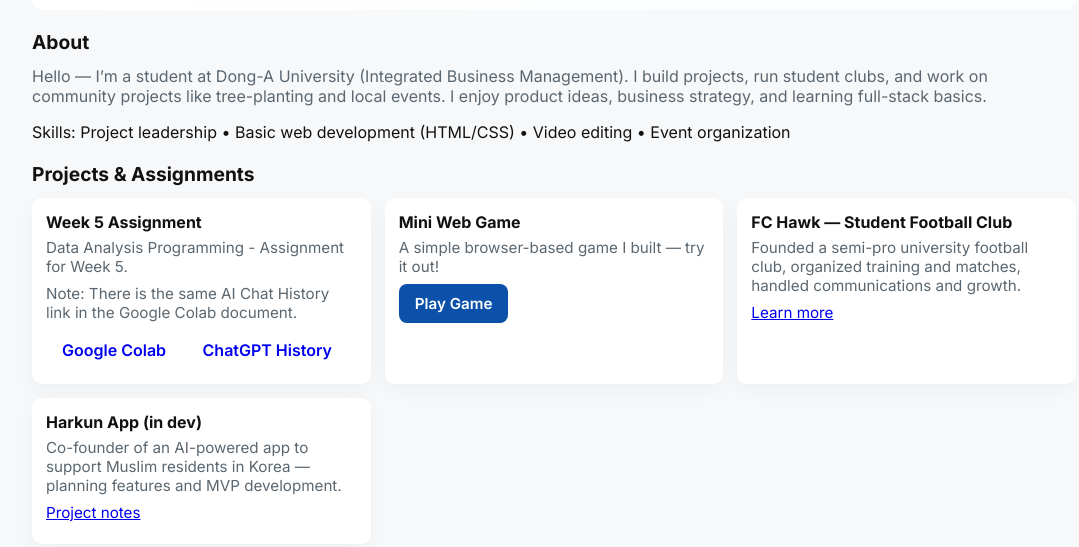
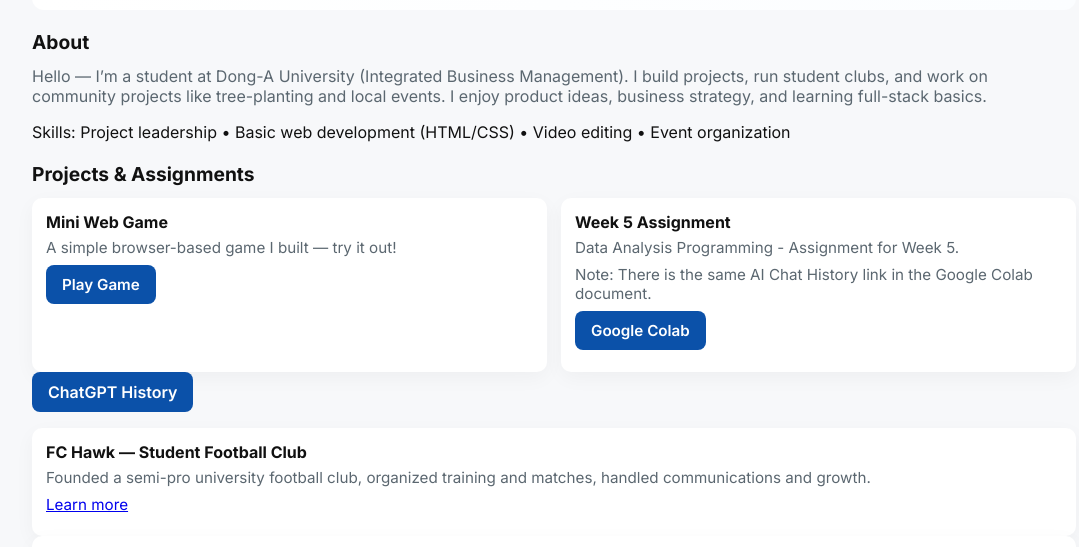
Before and after one commit to asadbekkayumov/asadbekkayumov.github.io, a plain HTML site: page index.html in a window 1280 px wide. Shown: the part 194-741 px from the top of the page, without its empty margins (86-1165 px from the left). Drawn offline with Linux system fonts and the light colour scheme.

Commit message:
Update index.html

```diff
--- a/index.html
+++ b/index.html
@@ -85,15 +85,6 @@
     <section id="projects" aria-labelledby="projects-heading">
       <h2 id="projects-heading">Projects & Assignments</h2>
       <div class="projects">
-        <article class="card">
-          <h3>Week 5 Assignment</h3>
-          <p>Data Analysis Programming - Assignment for Week 5. </p>
-          <p>Note: There is the same AI Chat History link in the Google Colab document. </p>
-          <div class="buttons">
-            <a href="https://colab.research.google.com/drive/1XS35JhlNqmvNnXuR32C7KyhRbbC1AVKD#scrollTo=gI8hzjrZGZcn" class="btn">Google Colab</a>
-            <a href="https://www.google.com/url?q=https%3A%2F%2Fchatgpt.com%2Fshare%2F69018d14-ec00-8010-8aee-d23f6ab3dacc" class="btn">ChatGPT History</a>
-          </div>
-        </article>
 
         <article class="card">
   <h3>Mini Web Game</h3>
@@ -101,6 +92,21 @@
   <p>
     <a href="game/index.html" target="_blank" rel="noopener" class="btn btn-primary">
       Play Game
+    </a>
+  </p>
+</article>
+
+      <article class="card">
+  <h3>Week 5 Assignment</h3>
+  <p>Data Analysis Programming - Assignment for Week 5. </p>
+  <p>Note: There is the same AI Chat History link in the Google Colab document. </p>
+  <p>
+    <a href="https://colab.research.google.com/drive/1XS35JhlNqmvNnXuR32C7KyhRbbC1AVKD#scrollTo=gI8hzjrZGZcn" target="_blank" rel="noopener" class="btn btn-primary">
+      Google Colab
+    </a>
+          </div>
+            <a href="https://www.google.com/url?q=https%3A%2F%2Fchatgpt.com%2Fshare%2F69018d14-ec00-8010-8aee-d23f6ab3dacc" target="_blank" rel="noopener" class="btn btn-primary">
+      ChatGPT History
     </a>
   </p>
 </article>
```
